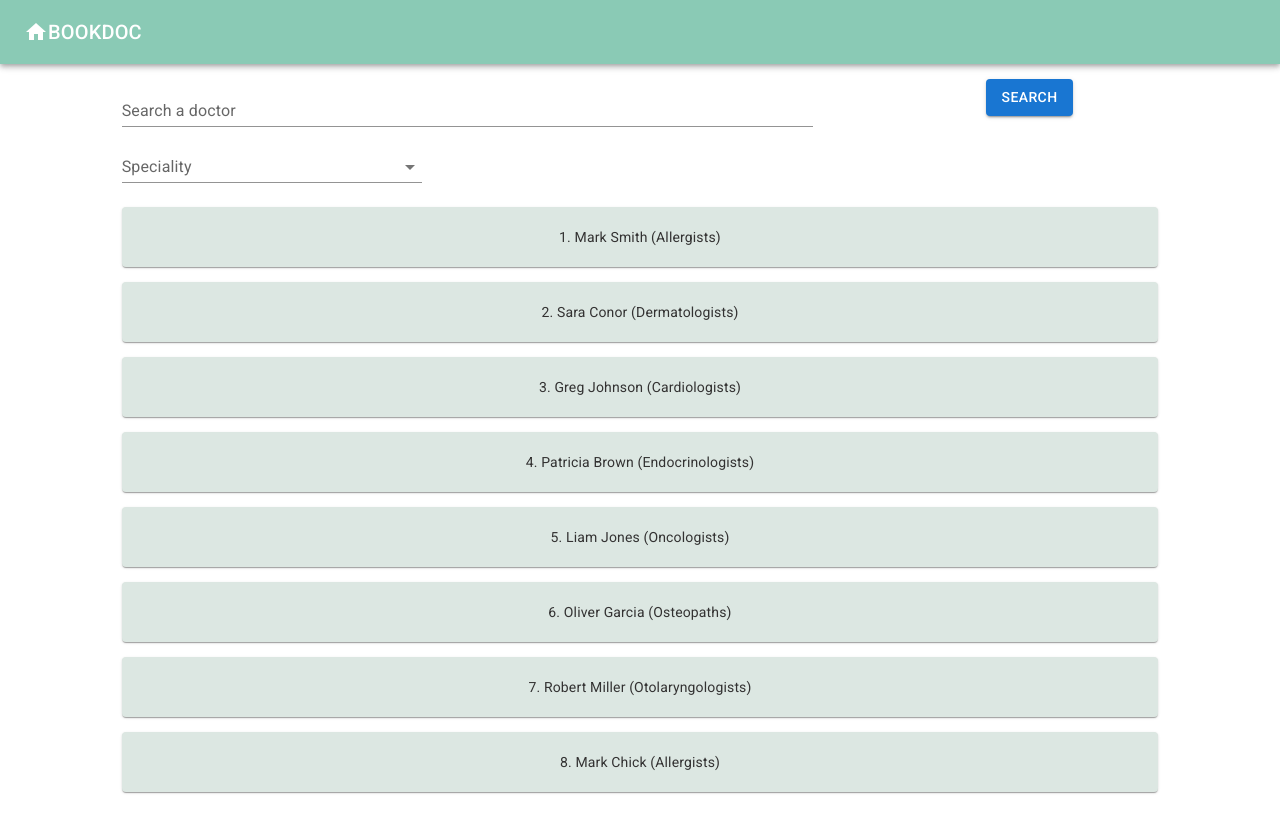
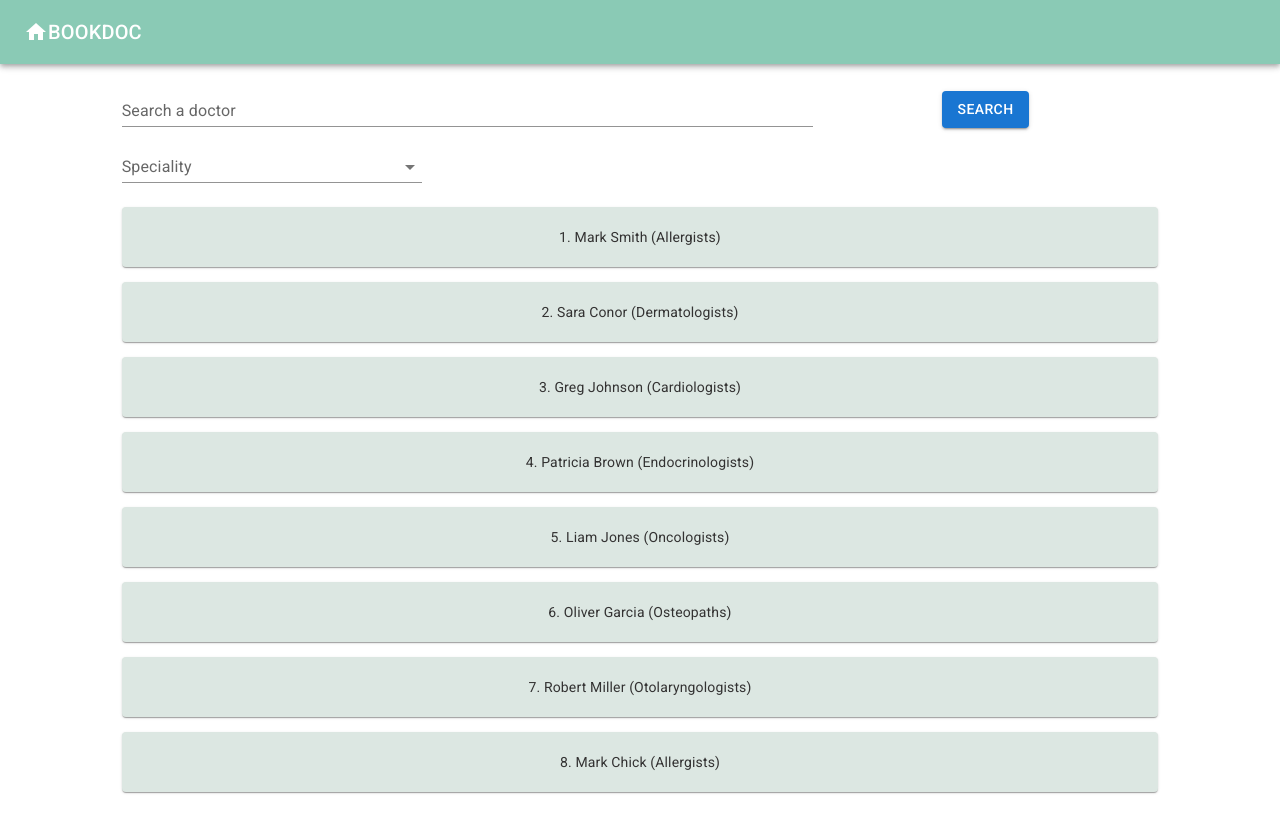
Before and after one commit to adashkova/appointment-with-a-doctor-app, a React (Create React App) app: page / in a window 1280 px wide. Built offline with nearby package versions, Linux system fonts and the light colour scheme.

Commit message:
Fix some styles

```diff
--- a/src/components/SearchField/index.tsx
+++ b/src/components/SearchField/index.tsx
@@ -35,11 +35,13 @@ const SearchField: FC = () => {
           onChange={handleChange}
         />
       </Grid>
-      <Grid item xs={2}></Grid>
+      <Grid item xs={1}></Grid>
       <Grid item xs={2}>
-        <Button variant="contained" onClick={handleSearch}>
-          Search
-        </Button>
+        <Grid container justifyContent="center" mt={1.5}>
+          <Button variant="contained" onClick={handleSearch}>
+            Search
+          </Button>
+        </Grid>
       </Grid>
     </Grid>
   );
```
